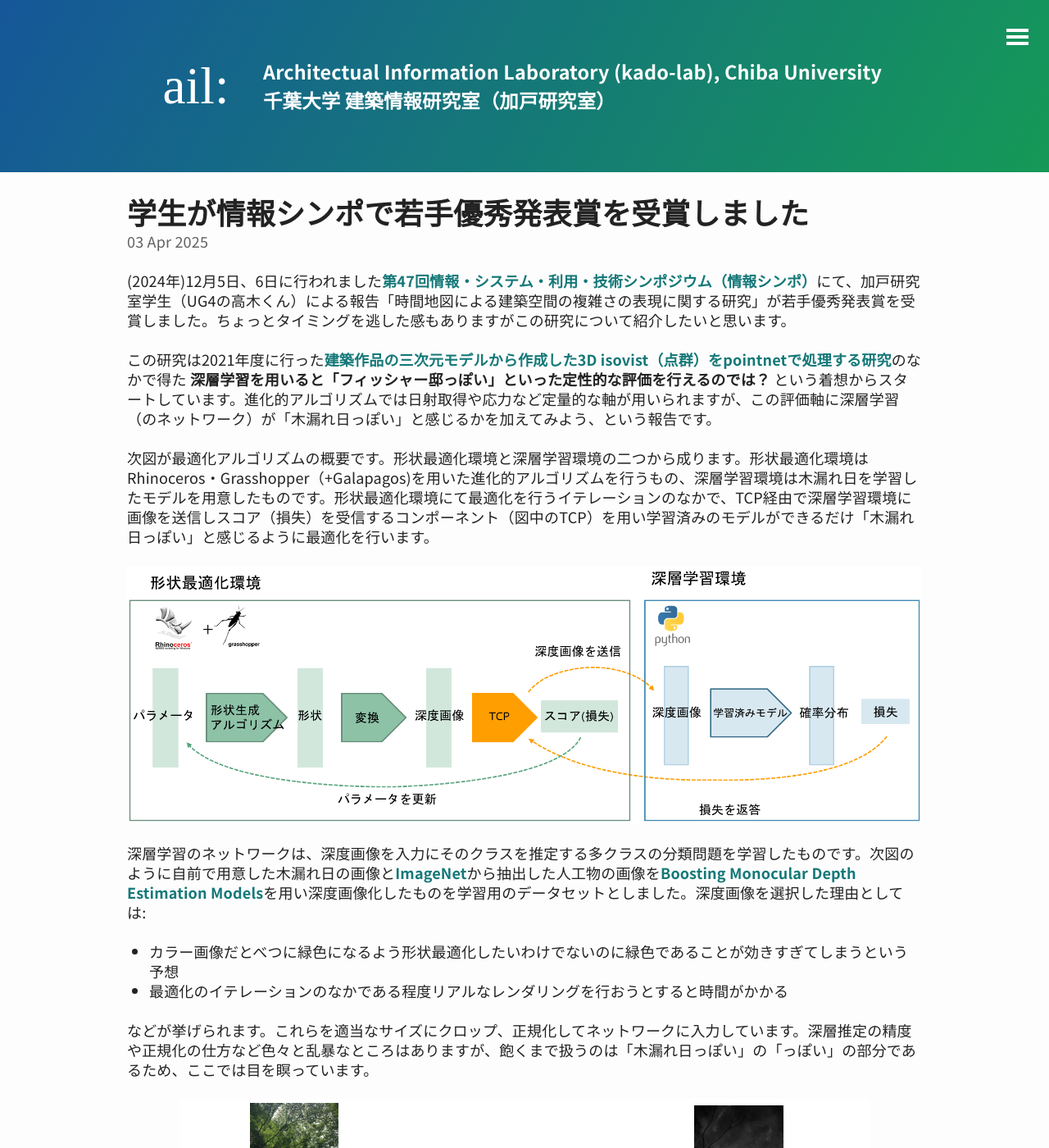
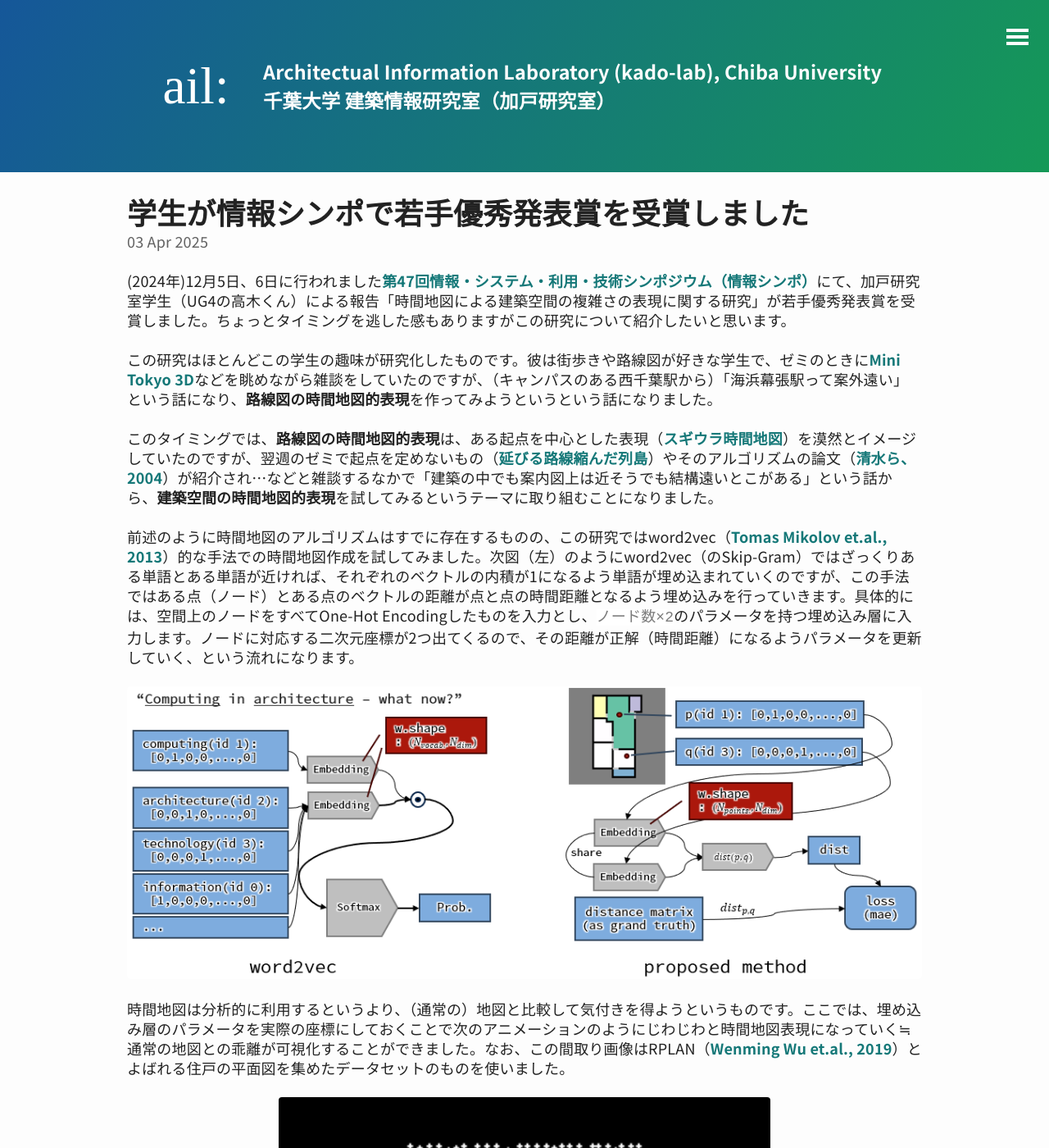
Before and after one commit to ail-and-colleagues/ail-and-colleagues.github.io, a Jekyll site: the page built from _posts/2025-04-03-award_aijisa2024.html.md, in a window 1280 px wide and 1400 px high. Shown: the whole window at 82% size. Built offline with Jekyll 4.4.1, drawn with Linux system fonts in a browser that asks for light colours; some of the changed text lies outside the part shown.

Commit message:
new post

```diff
--- a/_posts/2025-04-03-award_aijisa2024.html.md
+++ b/_posts/2025-04-03-award_aijisa2024.html.md
@@ -7,30 +7,24 @@ outline: (2024年)12月5日、6日に行われました第47回情報・シス
 (2024年)12月5日、6日に行われました[第47回情報・システム・利用・技術シンポジウム（情報シンポ）](https://aijisa.org/2024/)にて、加戸研究室学生（UG4の高木くん）による報告「時間地図による建築空間の複雑さの表現に関する研究」が若手優秀発表賞を受賞しました。ちょっとタイミングを逃した感もありますがこの研究について紹介したいと思います。
 
 
-この研究は2021年度に行った[建築作品の三次元モデルから作成した3D isovist（点群）をpointnetで処理する研究](https://github.com/ail-and-colleagues/pointnet_cla#sidenote)のなかで得た **深層学習を用いると「フィッシャー邸っぽい」といった定性的な評価を行えるのでは？** という着想からスタートしています。進化的アルゴリズムでは日射取得や応力など定量的な軸が用いられますが、この評価軸に深層学習（のネットワーク）が「木漏れ日っぽい」と感じるかを加えてみよう、という報告です。
+この研究はほとんどこの学生の趣味が研究化したものです。彼は街歩きや路線図が好きな学生で、ゼミのときに[Mini Tokyo 3D](https://minitokyo3d.com/)などを眺めながら雑談をしていたのですが、（キャンパスのある西千葉駅から）「海浜幕張駅って案外遠い」という話になり、**路線図の時間地図的表現**を作ってみようというという話になりました。
 
+このタイミングでは、**路線図の時間地図的表現**は、ある起点を中心とした表現（[スギウラ時間地図](https://kousin242.sakura.ne.jp/maruhei/fff/%e3%83%87%e3%82%b6%e3%82%a4%e3%83%b3%e3%81%a8%e3%81%af/%e3%83%80%e3%82%a4%e3%82%a2%e3%82%b0%e3%83%a9%e3%83%a0/%e6%99%82%e9%96%93%e5%9c%b0%e5%9b%b3%e3%81%ae%e8%a9%a6%e3%81%bf-4/)）を漠然とイメージしていたのですが、翌週のゼミで起点を定めないもの（[延びる路線縮んだ列島](https://www.nikkei.com/edit/interactive/rd/50shinkansen/chapter1.html)）やそのアルゴリズムの論文（[清水ら、2004](https://www.jstage.jst.go.jp/article/jscej1984/2004/765/2004_765_105/_article/-char/ja/)）が紹介され…などと雑談するなかで「建築の中でも案内図上は近そうでも結構遠いとこがある」という話から、**建築空間の時間地図的表現**を試してみるというテーマに取り組むことになりました。
 
-次図が最適化アルゴリズムの概要です。形状最適化環境と深層学習環境の二つから成ります。形状最適化環境はRhinoceros・Grasshopper（+Galapagos)を用いた進化的アルゴリズムを行うもの、深層学習環境は木漏れ日を学習したモデルを用意したものです。形状最適化環境にて最適化を行うイテレーションのなかで、TCP経由で深層学習環境に画像を送信しスコア（損失）を受信するコンポーネント（図中のTCP）を用い学習済みのモデルができるだけ「木漏れ日っぽい」と感じるように最適化を行います。
+前述のように時間地図のアルゴリズムはすでに存在するものの、この研究ではword2vec（[Tomas Mikolov et.al., 2013](https://arxiv.org/abs/1301.3781)）的な手法での時間地図作成を試してみました。次図（左）のようにword2vec（のSkip-Gram）ではざっくりある単語とある単語が近ければ、それぞれのベクトルの内積が1になるよう単語が埋め込まれていくのですが、この手法ではある点（ノード）とある点のベクトルの距離が点と点の時間距離となるよう埋め込みを行っていきます。具体的には、空間上のノードをすべてOne-Hot Encodingしたものを入力とし、`ノード数×2`のパラメータを持つ埋め込み層に入力します。ノードに対応する二次元座標が2つ出てくるので、その距離が正解（時間距離）になるようパラメータを更新していく、という流れになります。
 
-![最適化アルゴリズムの概要](../img/2022/2022-12-26-aijisa01.png)
+![word2vedと提案手法](../img/2025/2025-04-03-tdmap03.png)
 
-深層学習のネットワークは、深度画像を入力にそのクラスを推定する多クラスの分類問題を学習したものです。次図のように自前で用意した木漏れ日の画像と[ImageNet](https://www.image-net.org/)から抽出した人工物の画像を[Boosting Monocular Depth Estimation Models](http://yaksoy.github.io/highresdepth/)を用い深度画像化したものを学習用のデータセットとしました。深度画像を選択した理由としては:
-* カラー画像だとべつに緑色になるよう形状最適化したいわけでないのに緑色であることが効きすぎてしまうという予想
-* 最適化のイテレーションのなかである程度リアルなレンダリングを行おうとすると時間がかかる
+時間地図は分析的に利用するというより、（通常の）地図と比較して気付きを得ようというものです。ここでは、埋め込み層のパラメータを実際の座標にしておくことで次のアニメーションのようにじわじわと時間地図表現になっていく≒通常の地図との乖離が可視化することができました。なお、この間取り画像はRPLAN（[Wenming Wu et.al., 2019](http://staff.ustc.edu.cn/~fuxm/projects/DeepLayout/index.html)）とよばれる住戸の平面図を集めたデータセットのものを使いました。
 
-などが挙げられます。これらを適当なサイズにクロップ、正規化してネットワークに入力しています。深層推定の精度や正規化の仕方など色々と乱暴なところはありますが、飽くまで扱うのは「木漏れ日っぽい」の「っぽい」の部分であるため、ここでは目を瞑っています。
+![じわじわと時間地図表現に](../img/2025/2025-04-03-tdmap_thumb.gif)
 
-![学習用の深度画像](../img/2022/2022-12-26-aijisa02.png)
+次図は同じくRPLANに含まれる間取りに少しずつ手を加えながら、それぞれを時間地図表現したものです。もとの平面図では僅かな違いであっても、時間地図表現すると部屋の接続関係に応じた距離の変化が可視化されています。
 
-ちなみに、この研究では「木漏れ日」をひとまず「枝葉による心地よい光の漏れ」としています。このような光の漏れが期待できる「木漏れ日っぽい」を深層学習のネットワークが適切に学習できているか可視化するために、[Attention Branch Network](https://arxiv.org/abs/1812.10025)を組み込んだネットワークを使っています。ちょっと四隅に高い反応（赤色）がでる傾向がありますが、空の抜けよりは葉の茂りを判断根拠とする傾向が確認できます。
+![間取りに手を加えて時間地図表現したもの](../img/2025/2025-04-03-tdmap02.png)
 
-![ABNを組み込んだネットワーク](../img/2022/2022-12-26-aijisa03.png)
+情報シンポの発表ではここまでだったのですが、その後、卒論では次図のように二階建ての場合なども試行しました。二階建て≒三次元になるとやな二次元での時間地図表現は難しいようです。秋葉原駅のような複雑な空間構成は三次元での地図を…などの話も挙がりましたが、それは今後の課題と常套句を残しつつひとまず卒論としてまとめるに至りました。
 
-最適化そのものは次図のようにGrrasshopper上で行われます。今回は深層学習ネットワークが「木漏れ日っぽい」と感じるかのみを軸とした単目的最適化としていますが、多目的最適化に展開しても良いと思っています。最適化の結果を見ると、Lossが下がる（≒深層学習ネットワークが木漏れ日と推定する）につれ、確かに「木漏れ日っぽい」形状になっていることが確認できます。
+![2階建ての場合](../img/2025/2025-04-03-tdmap04.png)
 
-![最適化の様子](../img/2022/2022-12-26-aijisa04.gif)
-![最適化の結果例](../img/2022/2022-12-26-aijisa05.png)
-
-以上、簡単にですが、報告「深層学習と最適化を組み合わせた木漏れ日を感じるデザインの生成」について紹介しました。
-情報シンポ版ではひとまず速報的な発表となって（しまって）いますが、現在、修論としてもう少し細かな調整や分析を加えているところです。
-時間が許せば試作も行う計画ですので、いいモノができればまた紹介させていただければと思います。
+以上、雑談から始まった研究でしたが、ビジュアル的にも面白く、三次元化～など展開もありそうなものになりました。＋こういう記事化がよい機会なので[Repository: distance_embedding]((https://github.com/ail-and-colleagues/distance_embedding))の公開をしてみます。なにかの参考になれば幸いです。
```
